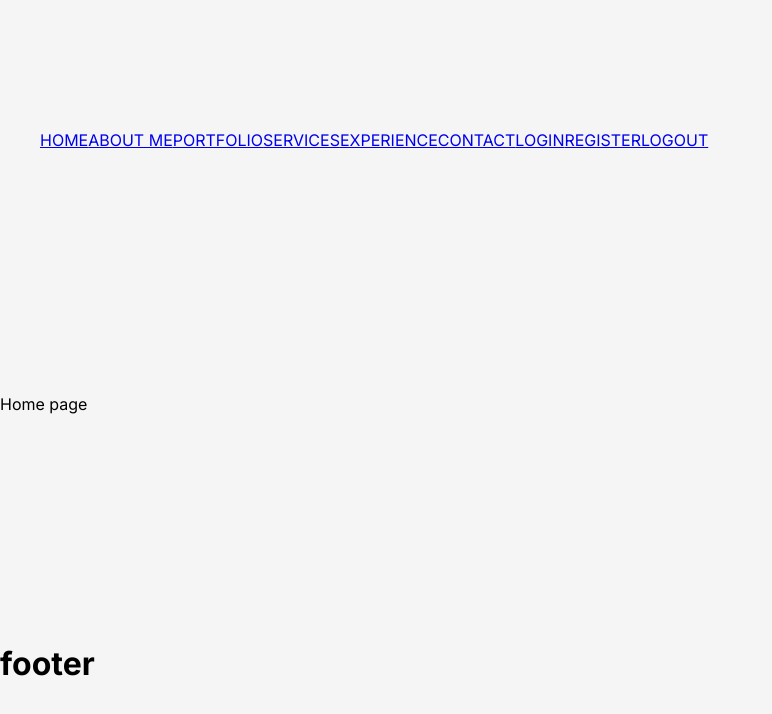
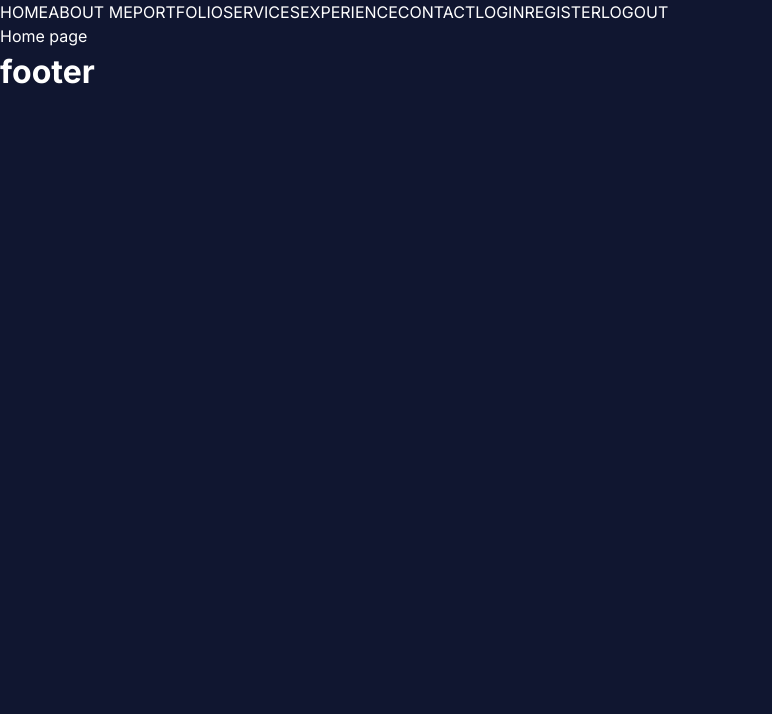
Before and after one commit to Dimo-Hristov/Personal-app, a Next.js app: page / in a window 1280 px wide. Shown: the top 714 px of the page, without its empty margins (0-772 px from the left). Built offline with nearby package versions, Linux system fonts and the light colour scheme.

Commit message:
update styles, add color variables

```diff
--- a/src/app/globals.scss
+++ b/src/app/globals.scss
@@ -1,18 +1,14 @@
+:root {
+  --background-color: #101630;
+  --text-color: white;
+}
+
 /* You can add global styles to this file, and also import other style files */
 /* Box sizing rules */
 *,
 *::before,
 *::after {
   box-sizing: border-box;
-}
-
-body {
-  overflow-x: hidden;
-  display: flex;
-  justify-content: space-around;
-  flex-direction: column;
-  min-height: 100vh;
-  background-color: whitesmoke;
 }
 
 /* Remove default margin */
@@ -35,6 +31,12 @@ ol[role="list"] {
   list-style: none;
   padding: 0px;
   margin: 0px;
+  text-decoration: none;
+}
+
+a {
+  text-decoration: none;
+  color: inherit;
 }
 
 /* Set core root defaults */
@@ -44,7 +46,7 @@ html:focus-within {
 
 /* Set core body defaults */
 body {
-  /* min-height: 100vh; */
+  min-height: 100vh;
   text-rendering: optimizeSpeed;
   line-height: 1.5;
 }
@@ -88,4 +90,6 @@ select {
 /* Global font */
 body {
   font-family: "Roboto", sans-serif;
+  background-color: var(--background-color);
+  color: var(--text-color);
 }
--- a/src/components/header/links/Links.tsx
+++ b/src/components/header/links/Links.tsx
@@ -41,7 +41,7 @@ const Links = ()=>{
     ]
 
     return (
-        <ul>
+        <ul role="list">
             {links.map((link)=> (
                 <Link href={link.path} key={link.title}>{link.title}</Link>
             ))}
```
